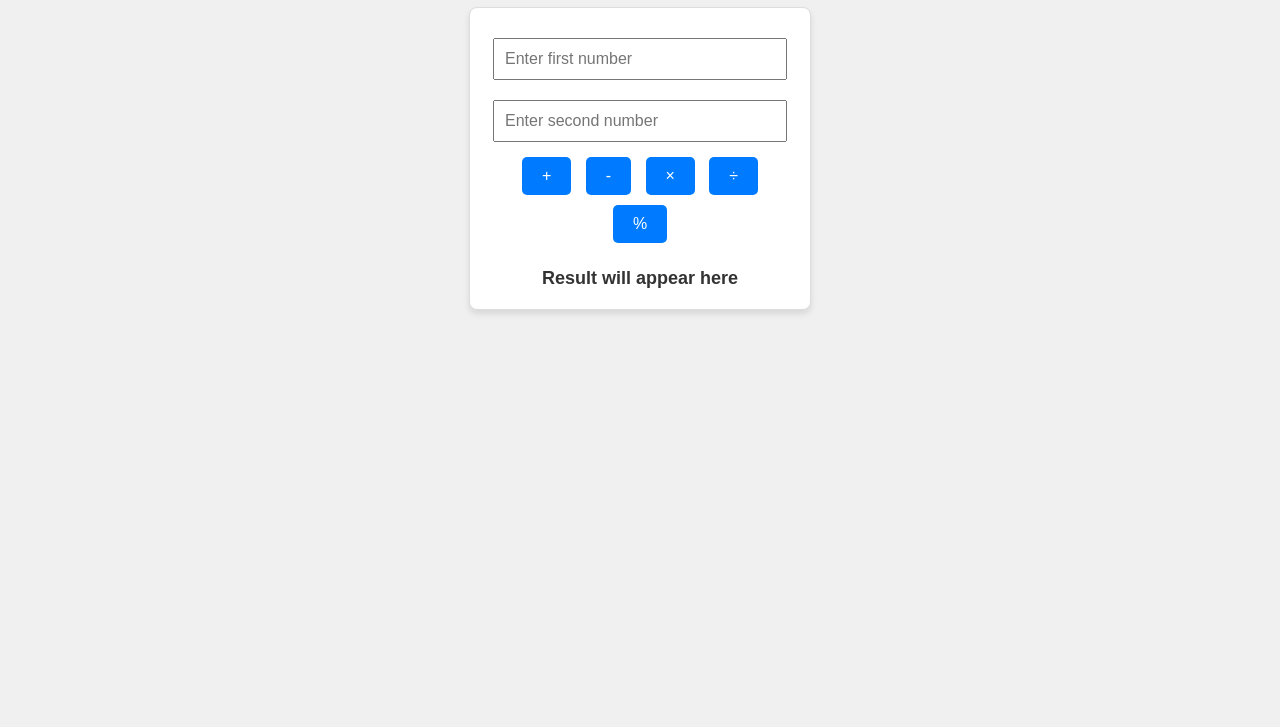
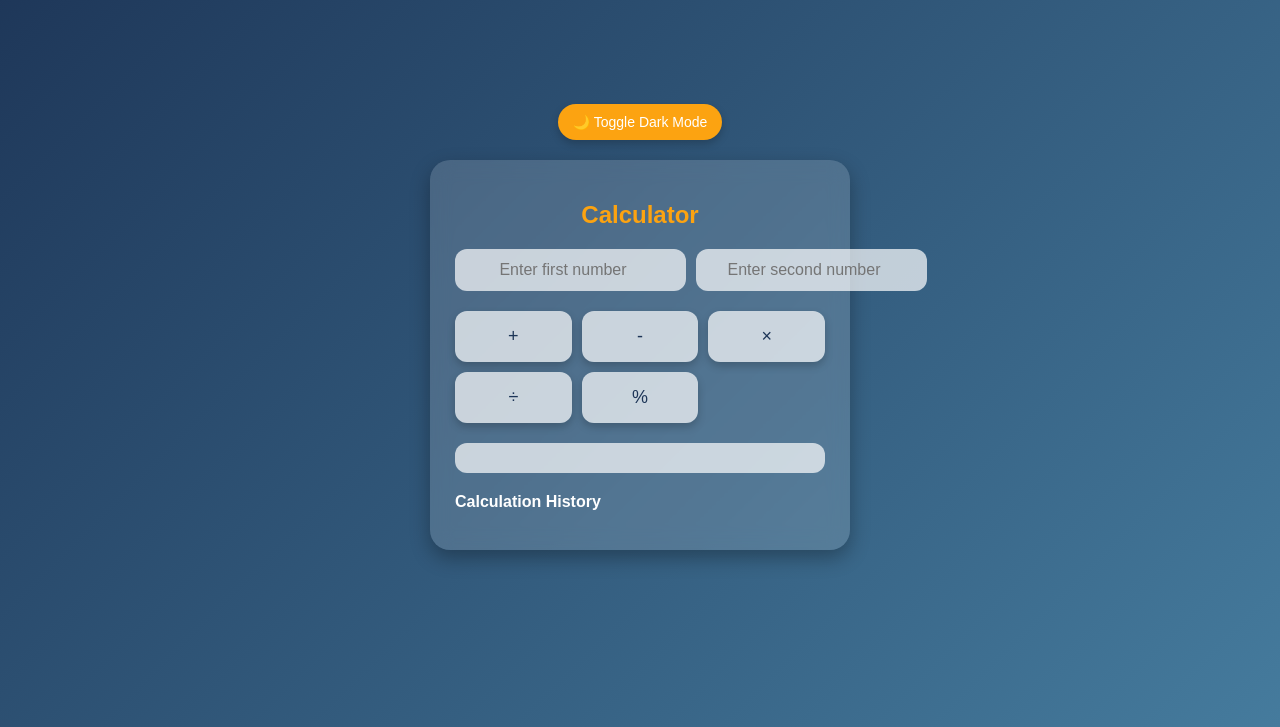
Before and after one commit to takeo-practical-session/Calculator-HTML-and-JS, a plain HTML site: page index.html in a window 1280 px wide. Shown: the part 73-800 px from the top of the page. Drawn offline with Linux system fonts and the light colour scheme.

Commit message:
calculator

```diff
--- a/calculator.js
+++ b/calculator.js
@@ -1,15 +1,59 @@
-// Get references to the elements
-const num1Input = document.getElementById("num1");
-const num2Input = document.getElementById("num2");
-const buttons = document.querySelectorAll("button[data-operation]");
-const resultDiv = document.getElementById("result");
+// script.js
 
-// rest of your code goes here.
+// Perform the calculation based on the selected operation
+function performOperation(operation) {
+  const num1 = parseFloat(document.getElementById("num1").value);
+  const num2 = parseFloat(document.getElementById("num2").value);
+  const resultDiv = document.getElementById("result");
+  const historyList = document.getElementById("historyList");
 
-// Add event listeners to the buttons
-buttons.forEach(button => {
-  button.addEventListener("click", () => {
-    const operation = button.getAttribute("data-operation");
-    calculate(operation);
-  });
+  resultDiv.innerHTML = "";
+
+  if (isNaN(num1) || isNaN(num2)) {
+    resultDiv.innerHTML = "<p class='error'>Please enter valid numbers!</p>";
+    return;
+  }
+
+  let result;
+  let operationSymbol;
+
+  switch (operation) {
+    case "+":
+      result = num1 + num2;
+      operationSymbol = "+";
+      break;
+    case "-":
+      result = num1 - num2;
+      operationSymbol = "-";
+      break;
+    case "*":
+      result = num1 * num2;
+      operationSymbol = "×";
+      break;
+    case "/":
+      result = num2 === 0 ? "Cannot divide by zero!" : num1 / num2;
+      operationSymbol = "÷";
+      break;
+    case "%":
+      result = num2 === 0 ? "Cannot calculate modulo by zero!" : num1 % num2;
+      operationSymbol = "%";
+      break;
+    default:
+      result = "Invalid operation!";
+  }
+
+  // Display the result
+  resultDiv.innerHTML = `<p>Result: <strong>${result}</strong></p>`;
+
+  // Add to history
+  if (!isNaN(result)) {
+    const historyItem = document.createElement("li");
+    historyItem.textContent = `${num1} ${operationSymbol} ${num2} = ${result}`;
+    historyList.appendChild(historyItem);
+  }
+}
+
+// Toggle dark mode
+document.getElementById("darkModeToggle").addEventListener("click", () => {
+  document.body.classList.toggle("dark-mode");
 });
--- a/index.html
+++ b/index.html
@@ -1,66 +1,35 @@
 <!DOCTYPE html>
 <html lang="en">
   <head>
-  <meta charset="UTF-8">
-  <meta name="viewport" content="width=device-width, initial-scale=1.0">
-  <title>Simple Calculator</title>
-  <style>
-    body {
-      font-family: Arial, sans-serif;
-      text-align: center;
-      margin: 20px;
-      background-color: #f0f0f0;
-    }
-    .calculator {
-      margin: auto;
-      padding: 20px;
-      max-width: 300px;
-      border: 1px solid #ddd;
-      background-color: #fff;
-      border-radius: 8px;
-      box-shadow: 0 4px 6px rgba(0, 0, 0, 0.1);
-    }
-    .calculator input {
-      width: 90%;
-      margin: 10px 0;
-      padding: 10px;
-      font-size: 16px;
-    }
-    .calculator button {
-      margin: 5px;
-      padding: 10px 20px;
-      font-size: 16px;
-      border: none;
-      border-radius: 5px;
-      background-color: #007BFF;
-      color: #fff;
-      cursor: pointer;
-    }
-
-    .calculator button:hover {
-      background-color: #0056b3;
-    }
-    .result {
-      margin-top: 20px;
-      font-size: 18px;
-      font-weight: bold;
-      color: #333;
-    }
-  </style>
+    <meta charset="UTF-8" />
+    <meta name="viewport" content="width=device-width, initial-scale=1.0" />
+    <title>Advanced Calculator</title>
+    <link rel="stylesheet" href="style.css" />
   </head>
   <body>
-  <h1>Simple Calculator</h1>
+    <div class="calculator-container">
+      <button id="darkModeToggle" class="dark-mode-toggle">
+        🌙 Toggle Dark Mode
+      </button>
       <div class="calculator">
-    <input type="number" id="num1" placeholder="Enter first number">
-    <input type="number" id="num2" placeholder="Enter second number">
-    <div>
-      <button data-operation="add">+</button>
-      <button data-operation="subtract">-</button>
-      <button data-operation="multiply">×</button>
-      <button data-operation="divide">÷</button>
-      <button data-operation="modulo">%</button>
+        <h1>Calculator</h1>
+        <div class="inputs">
+          <input type="number" id="num1" placeholder="Enter first number" />
+          <input type="number" id="num2" placeholder="Enter second number" />
         </div>
-    <div class="result" id="result">Result will appear here</div>
+        <div class="operations">
+          <button onclick="performOperation('+')">+</button>
+          <button onclick="performOperation('-')">-</button>
+          <button onclick="performOperation('*')">×</button>
+          <button onclick="performOperation('/')">÷</button>
+          <button onclick="performOperation('%')">%</button>
+        </div>
+        <div id="result" class="result"></div>
+        <div id="history" class="history">
+          <h3>Calculation History</h3>
+          <ul id="historyList"></ul>
+        </div>
+      </div>
     </div>
     <script src="calculator.js"></script>
   </body>
--- /dev/null
+++ b/style.css
@@ -0,0 +1,180 @@
+/* style.css */
+
+body {
+  margin: 0;
+  padding: 0;
+  font-family: "Poppins", Arial, sans-serif;
+  display: flex;
+  justify-content: center;
+  align-items: center;
+  height: 100vh;
+  background: linear-gradient(135deg, #1d3557, #457b9d);
+  color: #ffffff;
+  transition: background 0.3s, color 0.3s;
+}
+
+body.dark-mode {
+  background: linear-gradient(135deg, #0f172a, #1e293b);
+}
+
+.calculator-container {
+  width: 100%;
+  max-width: 420px;
+  text-align: center;
+  padding: 20px;
+}
+
+.dark-mode-toggle {
+  background: #fca311;
+  border: none;
+  color: white;
+  font-size: 14px;
+  padding: 10px 15px;
+  border-radius: 30px;
+  cursor: pointer;
+  margin-bottom: 20px;
+  transition: background 0.3s ease, transform 0.2s ease;
+  box-shadow: 0 4px 8px rgba(0, 0, 0, 0.2);
+}
+
+.dark-mode-toggle:hover {
+  transform: scale(1.1);
+  background: #e68a00;
+}
+
+.calculator {
+  background: rgba(255, 255, 255, 0.15);
+  padding: 25px;
+  border-radius: 20px;
+  backdrop-filter: blur(10px);
+  box-shadow: 0 8px 20px rgba(0, 0, 0, 0.3);
+}
+
+.calculator h1 {
+  font-size: 24px;
+  margin-bottom: 20px;
+  color: #fca311;
+}
+
+.inputs {
+  display: flex;
+  gap: 10px;
+  margin-bottom: 20px;
+}
+
+.inputs input {
+  flex: 1;
+  padding: 12px;
+  font-size: 16px;
+  border: none;
+  border-radius: 12px;
+  background: rgba(255, 255, 255, 0.7);
+  color: #1d3557;
+  text-align: center;
+  transition: background 0.3s ease, transform 0.2s ease;
+}
+
+.inputs input:focus {
+  outline: none;
+  background: #fca311;
+  color: white;
+  transform: scale(1.05);
+}
+
+.operations {
+  display: grid;
+  grid-template-columns: repeat(3, 1fr);
+  gap: 10px;
+  margin-bottom: 20px;
+}
+
+.operations button {
+  padding: 15px;
+  font-size: 18px;
+  background: rgba(255, 255, 255, 0.7);
+  border: none;
+  border-radius: 12px;
+  color: #1d3557;
+  cursor: pointer;
+  transition: transform 0.2s ease, background-color 0.3s ease;
+  box-shadow: 0 4px 8px rgba(0, 0, 0, 0.2);
+}
+
+.operations button:hover {
+  transform: scale(1.1);
+  background: #fca311;
+  color: white;
+}
+
+.result {
+  margin-top: 20px;
+  padding: 15px;
+  background: rgba(255, 255, 255, 0.7);
+  border-radius: 12px;
+  font-size: 18px;
+  text-align: center;
+  color: #1d3557;
+  transition: background 0.3s, transform 0.2s;
+}
+
+.result:hover {
+  transform: scale(1.02);
+  background: #fca311;
+  color: white;
+}
+
+.history {
+  margin-top: 20px;
+  text-align: left;
+}
+
+.history h3 {
+  font-size: 16px;
+  margin-bottom: 10px;
+}
+
+.history ul {
+  list-style: none;
+  padding: 0;
+  font-size: 14px;
+  color: inherit;
+}
+
+.history li {
+  margin-bottom: 8px;
+  padding: 8px;
+  background: rgba(255, 255, 255, 0.7);
+  border-radius: 8px;
+  transition: background 0.3s ease, transform 0.2s ease;
+  box-shadow: 0 2px 5px rgba(0, 0, 0, 0.2);
+}
+
+.history li:hover {
+  transform: translateX(5px);
+  background: #fca311;
+  color: white;
+}
+
+body.dark-mode .calculator {
+  background: rgba(17, 24, 39, 0.8);
+}
+
+body.dark-mode .inputs input {
+  background: rgba(255, 255, 255, 0.1);
+  color: #fca311;
+}
+
+body.dark-mode .operations button {
+  background: rgba(255, 255, 255, 0.1);
+  color: #fca311;
+}
+
+body.dark-mode .result {
+  background: rgba(255, 255, 255, 0.1);
+  color: #fca311;
+}
+
+body.dark-mode .history li {
+  background: rgba(255, 255, 255, 0.1);
+  color: #fca311;
+}
```
Also changed, not shown: 1 other file. Lines whose indentation alone changed are shown as unchanged.
